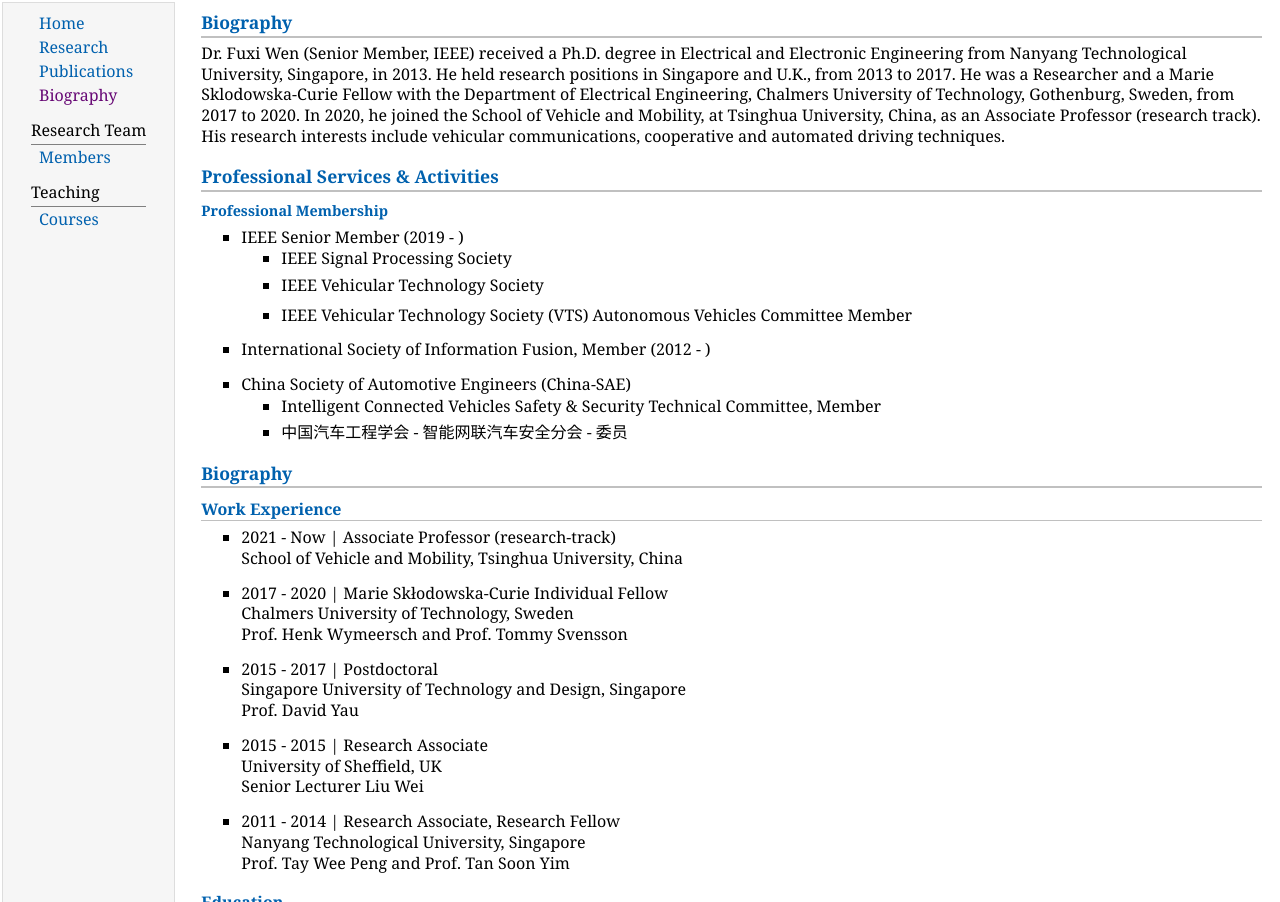
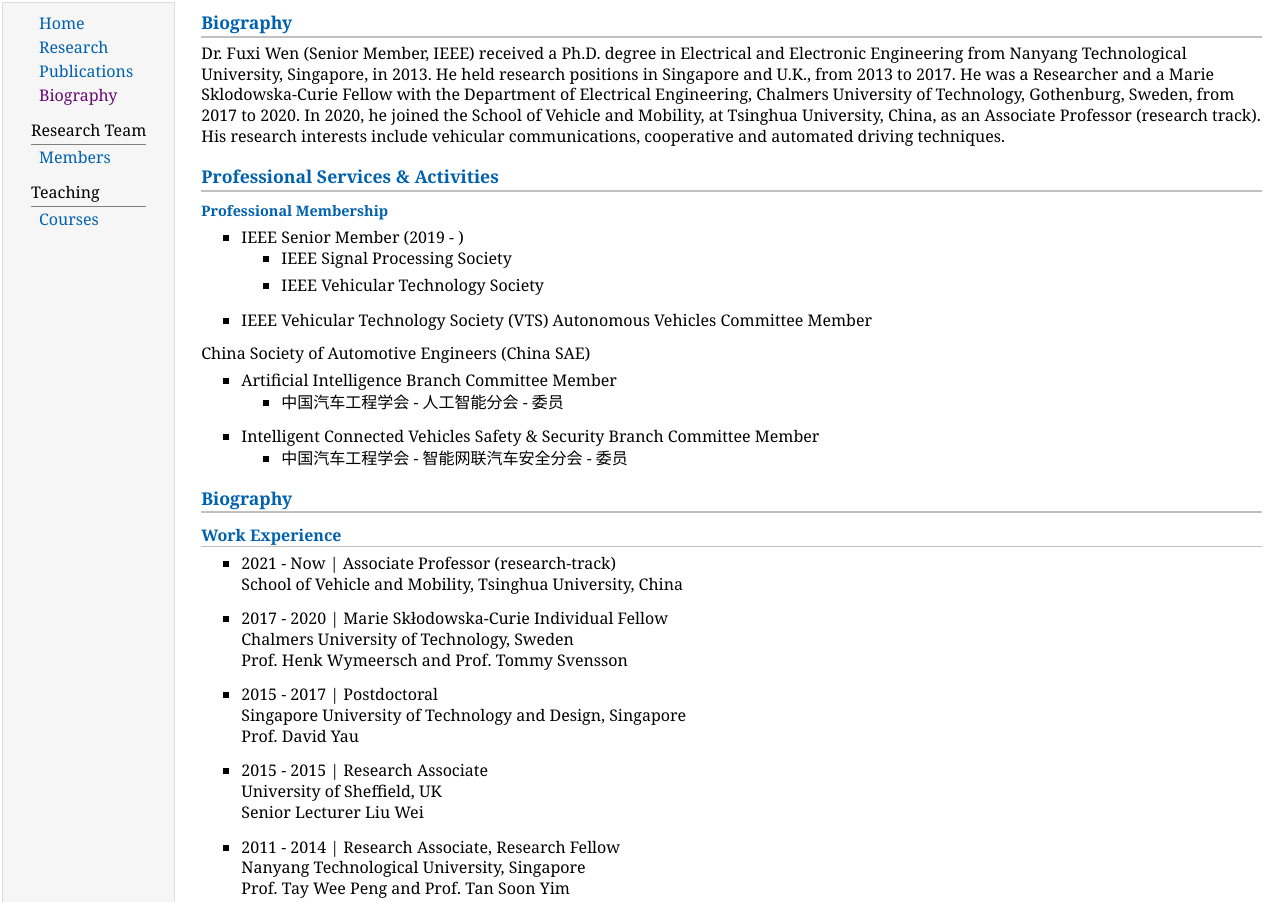
Before and after one commit to wenfuxi/wenfuxi.github.io, a plain HTML site: page G_biography.html in a window 1280 px wide. Shown: the top 902 px of the page. Drawn offline with Linux system fonts and the light colour scheme.

Commit message:
Update G_biography.html

```diff
--- a/G_biography.html
+++ b/G_biography.html
@@ -24,7 +24,8 @@
 <h1>Biography</h1>
 <p>Dr. Fuxi Wen (Senior Member, IEEE) received a Ph.D. degree in Electrical and Electronic Engineering from Nanyang Technological University, Singapore, in 2013. He held research positions in Singapore and U.K., from 2013 to 2017. He was a Researcher and a Marie Sklodowska-Curie Fellow with the Department of Electrical Engineering, Chalmers University of Technology, Gothenburg, Sweden, from 2017 to 2020. In 2020, he joined the School of Vehicle and Mobility, at Tsinghua University, China, as an Associate Professor (research track). His research interests include vehicular communications, cooperative and automated driving techniques.</p>
 <h1>Professional Services &amp; Activities</h1>
-<h3>Professional Membership</h3>
+
+  <h3>Professional Membership</h3>
 <ul>
 <li><p>IEEE Senior Member (2019 - )</p>
 <ul>
@@ -33,24 +34,22 @@
 <li><p>IEEE Vehicular Technology Society</p>
 </li>
 </ul>
+
+</li>
+</ul>
 <ul>
 <li><p>IEEE Vehicular Technology Society (VTS) Autonomous Vehicles Committee Member</p>
 </li>
 </ul>
+<p>China Society of Automotive Engineers (China SAE)</p>
+<ul>
+<li><p>Artificial Intelligence Branch Committee Member</p>
+<ul>
+<li><p>中国汽车工程学会 - 人工智能分会 - 委员</p>
+</li></ul>
 </li>
-</ul>
+<li><p>Intelligent Connected Vehicles Safety & Security Branch Committee Member</p>
 <ul>
-<li><p>International Society of Information Fusion, Member (2012 - )
-</p>
-</li>
-</ul>
-</li>
-</ul>
-<ul>
-<li><p>China Society of Automotive Engineers (China-SAE)</p>
-<ul>
-<li><p>Intelligent Connected Vehicles Safety & Security Technical Committee, Member</p>
-</li>
 <li><p>中国汽车工程学会 - 智能网联汽车安全分会 - 委员</p>
 </li>
 </ul>
```
